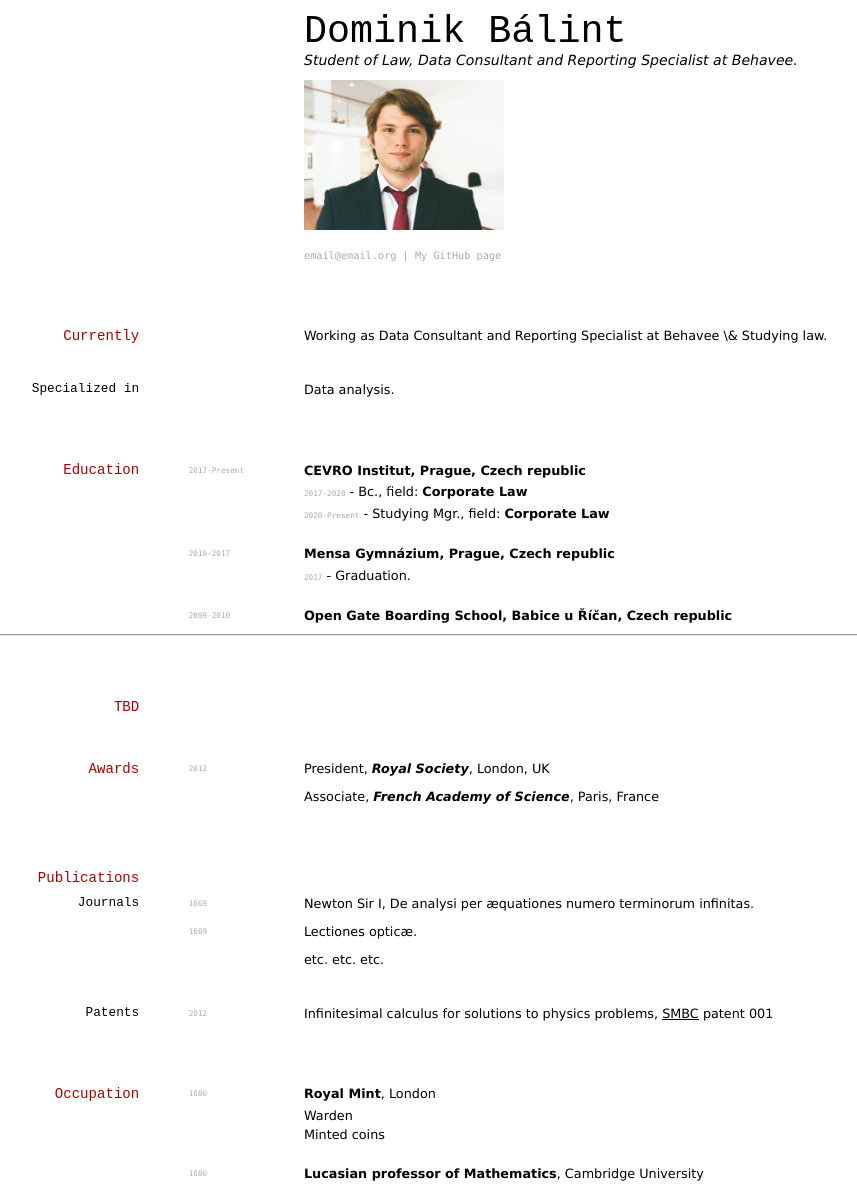
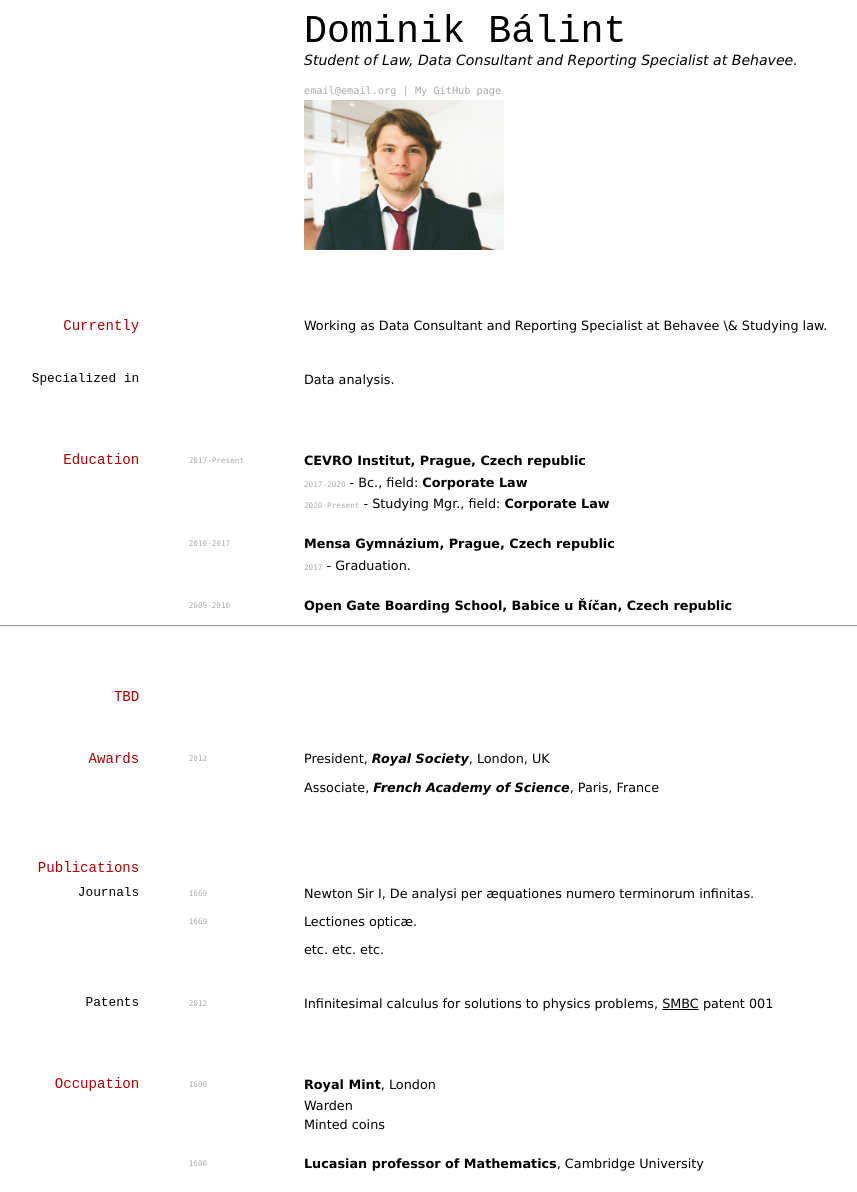
Before and after one commit to Dominik-97/curriculum-vitae, a Jekyll site: the page built from index.md, in a window 1280 px wide. Shown: the whole page, without its empty margins (127-984 px from the left). Built offline with Jekyll 4.4.1, drawn with Linux system fonts in a browser that asks for light colours.

Commit message:
Update index.md

```diff
--- a/index.md
+++ b/index.md
@@ -5,13 +5,12 @@ title: Dominik Bálint's CV
 # Dominik Bálint
 Student of Law, Data Consultant and Reporting Specialist at Behavee.
 
-<img src="assets/Me.png" alt="Picture of me" style="width:200px;"/>
-
 <div id="webaddress">
 <a href="email@email.cz">email@email.org</a>
 | <a href="https://github.com/Dominik-97">My GitHub page</a>
 </div>
 
+<img src="assets/Me.png" alt="Picture of me" style="width:200px;"/>
 
 ## Currently
 
```
